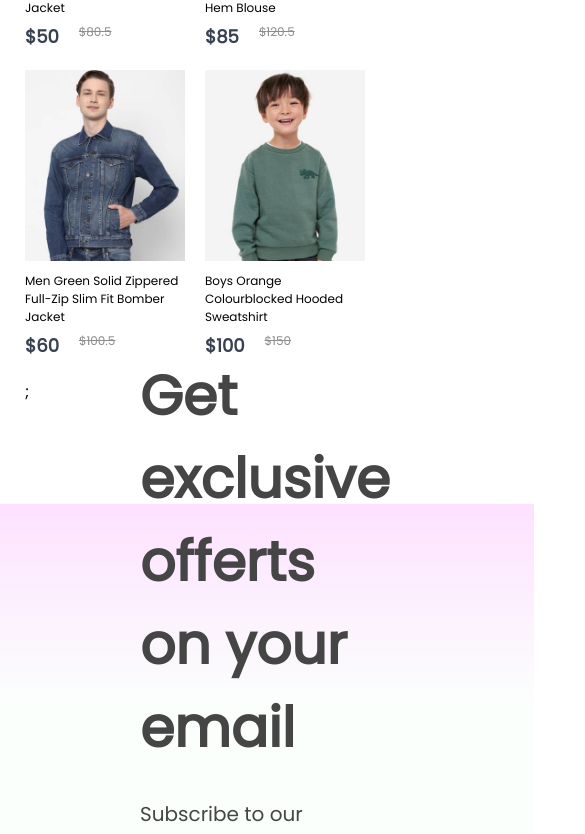
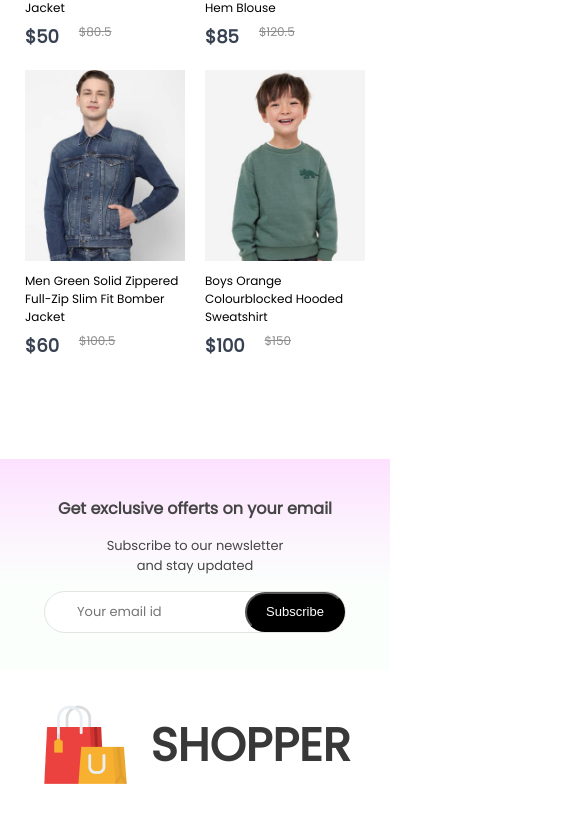
Before and after one commit to alexToMars/MERNCommerce, a React (Create React App) app in the folder frontend/: page / in a window 390 px wide. Shown: the part 2857-3691 px from the top of the page, 585 px wide, since content can reach past the window. Built offline with nearby package versions, Linux system fonts and the light colour scheme.

Commit message:
Feature: NewsLetter responsive

```diff
--- a/frontend/src/Components/NewCollections/NewCollections.jsx
+++ b/frontend/src/Components/NewCollections/NewCollections.jsx
@@ -11,7 +11,7 @@ const NewCollections = () => {
         <div className="collections">
             {new_collection.map((item,i)=>{
                 return <Item key={i} id={item.id} name={item.name} image={item.image} new_price= {item.new_price} old_price = {item.old_price} />
-            })};
+            })}
         </div>
     </div>
   )
--- a/frontend/src/Components/NewsLetter/NewsLetter.css
+++ b/frontend/src/Components/NewsLetter/NewsLetter.css
@@ -53,3 +53,126 @@
     font-size: 16px;
     cursor: pointer;
 }
+
+@media(max-width:1280px){
+    .newsletter{
+        padding: 0px 80px;
+        margin-bottom: 120px;
+        gap: 20px;
+    }
+
+    .newsletter h1{
+        font-size: 36px;
+    }
+
+    .newsletter p{
+        font-size: 16px;
+    }
+
+    .newsletter div{
+        width: 600px;
+        height: 60px;
+    }
+
+    .newsletter div input{
+        width: 400px;
+    }
+
+    .newsletter div button{
+        width: 160px;
+        height: 60px;
+    }
+}
+@media(max-width:1024px){
+    .newsletter{
+        margin-bottom: 60px;
+    }
+
+    .newsletter h1{
+        font-size: 30px;
+    }
+
+    .newsletter p{
+        font-size: 14px;
+    }
+
+    .newsletter div{
+        width: 500px;
+        height: 50px;
+    }
+
+    .newsletter div input{
+        width: 300px;
+        font-size: 14px;
+    }
+
+    .newsletter div button{
+        width: 120px;
+        height: 50px;
+        font-size: 14px;
+    }
+}
+
+@media(max-width:800px){
+    .newsletter{
+        margin-bottom: 30px;
+        height: 35vh;
+    }
+
+    .newsletter h1{
+        font-size: 18px;
+    }
+
+    .newsletter p{
+        font-size: 12px;
+    }
+
+    .newsletter div{
+        width: 400px;
+        height: 40px;
+    }
+
+    .newsletter div input{
+        width: 200px;
+        font-size: 13px;
+    }
+
+    .newsletter div button{
+        width: 100px;
+        height: 40px;
+        font-size: 13px;
+    }
+}
+
+@media(max-width:500px){
+    .newsletter{
+        height: 25vh;
+        width: 100%;
+        padding: 0;
+        gap: 15px;
+    }
+
+    .newsletter h1{
+        font-size: 16px;
+    }
+
+    .newsletter p{
+        font-size: 13px;
+        max-width: 200px;
+        text-align: center;
+    }
+
+    .newsletter div{
+        width: 300px;
+    }
+
+    .newsletter div input{
+        width: 130px;
+    }
+
+    .newsletter div button{
+        width: 100px;
+        height: 40px;
+        font-size: 13px;
+    }
+}
```
